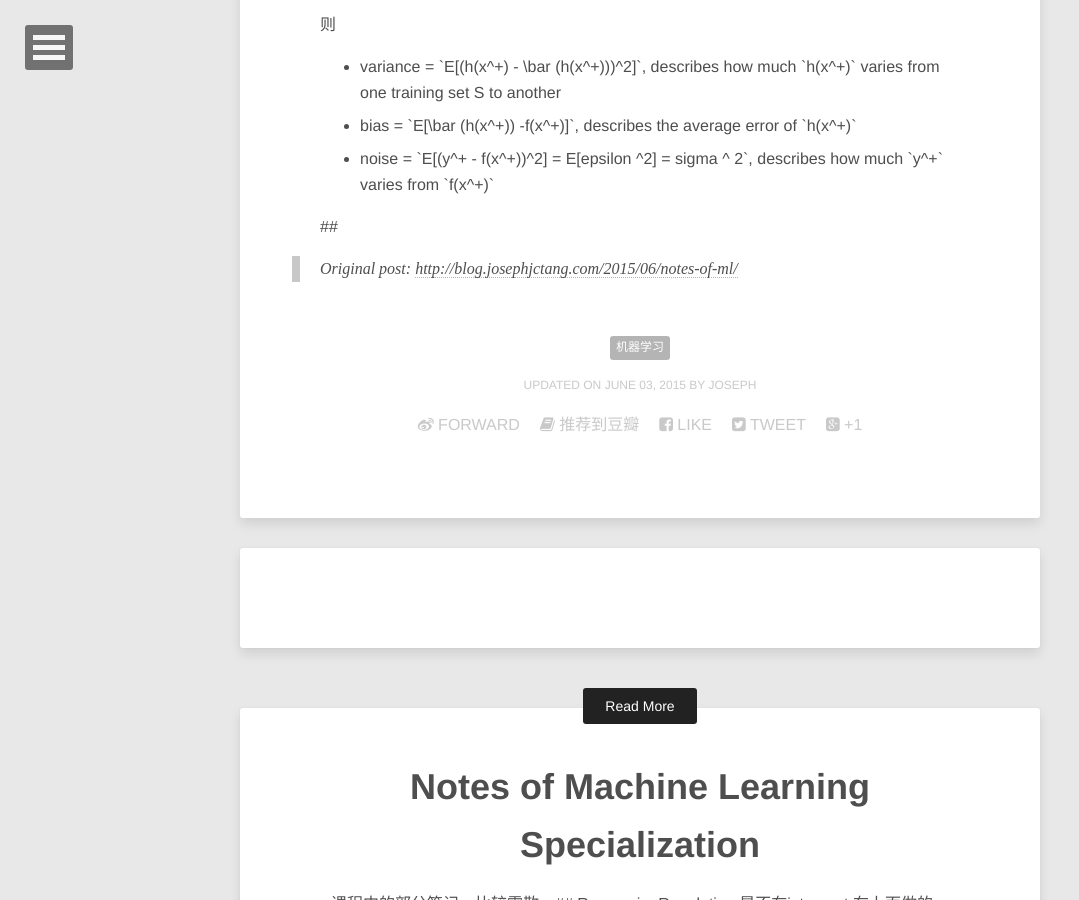
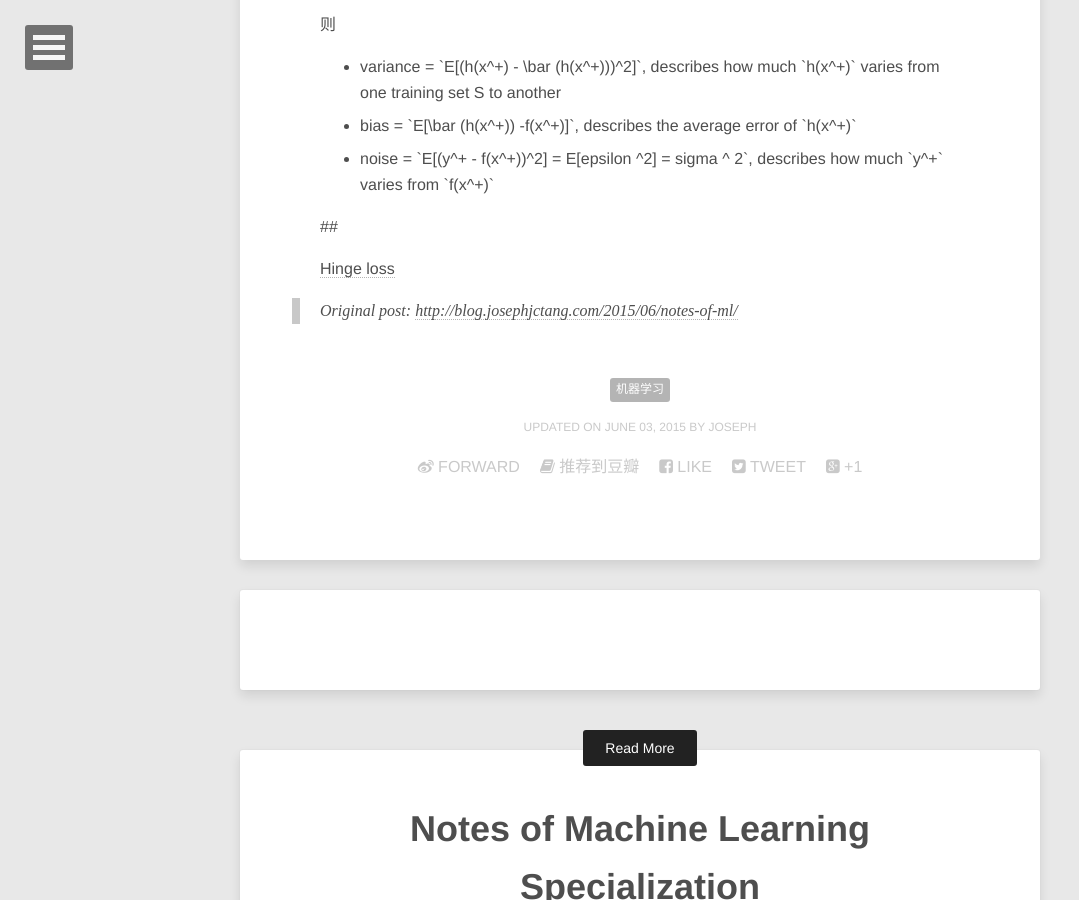
Before and after one commit to jinntrance/blog, a Jekyll site: the page built from CHINESE/_posts/2015-06-03-notes-of-ml.md, in a window 1280 px wide and 900 px high, scrolled down 2321 px. Shown: the whole window, without its empty margins (0-1079 px from the left). Built offline with Jekyll 4.4.1, drawn with Linux system fonts in a browser that asks for light colours; formulas are drawn with MathJax 3; comment, search, counter and statistics services are not loaded.

Commit message:
add new notes

```diff
--- a/CHINESE/_posts/2015-06-03-notes-of-ml.md
+++ b/CHINESE/_posts/2015-06-03-notes-of-ml.md
@@ -101,6 +101,9 @@ test error = noise + variance
 
 ##
 
+[Hinge loss]
+
+[Hinge loss]:https://en.wikipedia.org/wiki/Hinge_loss
 [Softmax function]: http://en.wikipedia.org/wiki/Softmax_function
 [Sigmoid function]: http://en.wikipedia.org/wiki/Sigmoid_function
 [理解L-BFGS算法]: http://mlworks.cn/posts/introduction-to-l-bfgs/
```
